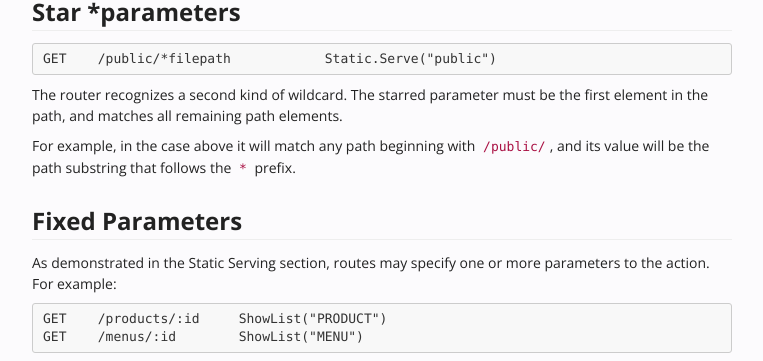
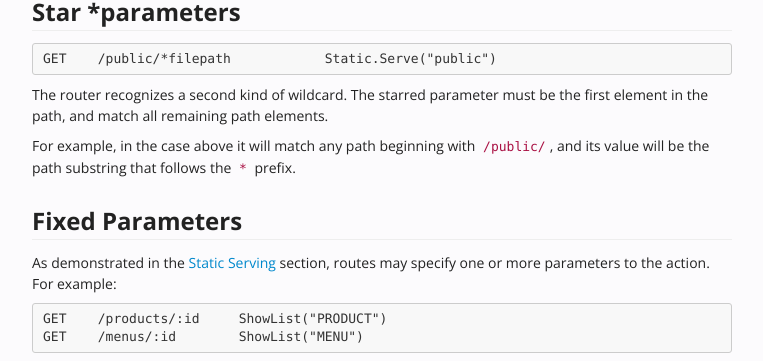
Before and after one commit to revel/revel.github.io, a Jekyll site: the page built from manual/routing.md, in a window 1280 px wide and 900 px high, scrolled down 1474 px. Shown: the part 175-536 px from the top of the window, without its empty margins (298-1061 px from the left). Built offline with Jekyll 4.4.1, drawn with Linux system fonts in a browser that asks for light colours; some of the changed text lies outside the part shown.

Commit message:
minor fixes

```diff
--- a/manual/routing.md
+++ b/manual/routing.md
@@ -87,20 +87,20 @@ func (c Hotels) Show() revel.Result {
 	GET    /public/*filepath            Static.Serve("public")
 
 The router recognizes a second kind of wildcard. The starred parameter must be
-the first element in the path, and matches all remaining path elements.
+the first element in the path, and match all remaining path elements.
 
 For example, in the case above it will match any path beginning with `/public/`, and
 its value will be the path substring that follows the `*` prefix.
 
 ## Fixed Parameters
 
-As demonstrated in the Static Serving section, routes may specify one or more
+As demonstrated in the [Static Serving](#StaticFiles) section, routes may specify one or more
 parameters to the action.  For example:
 
     GET    /products/:id     ShowList("PRODUCT")
     GET    /menus/:id        ShowList("MENU")
 
-The provided argument(s) are bound to a parameter name using their position.  In
+The provided argument(s) are bound to a parameter name using their position. In
 this case, the list type string would be bound to the name of the first action
 parameter.
 
```
Also changed, not shown: other parts of manual/routing.md (+2 -2 lines), manual/sessionflash.md (+1 -1 lines).
